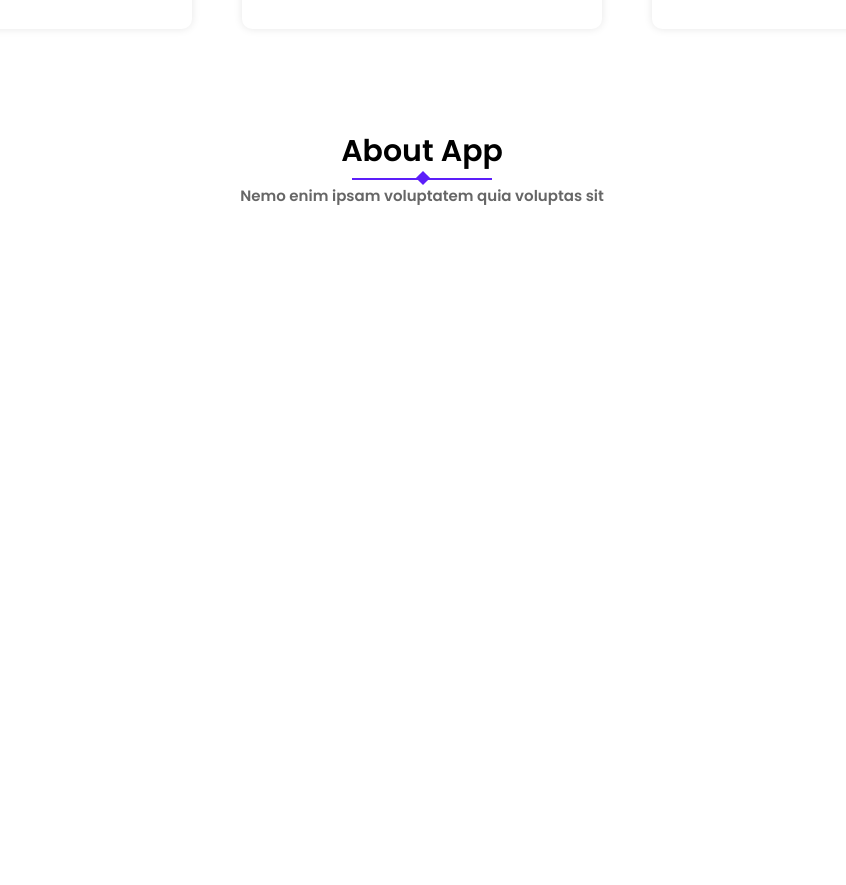
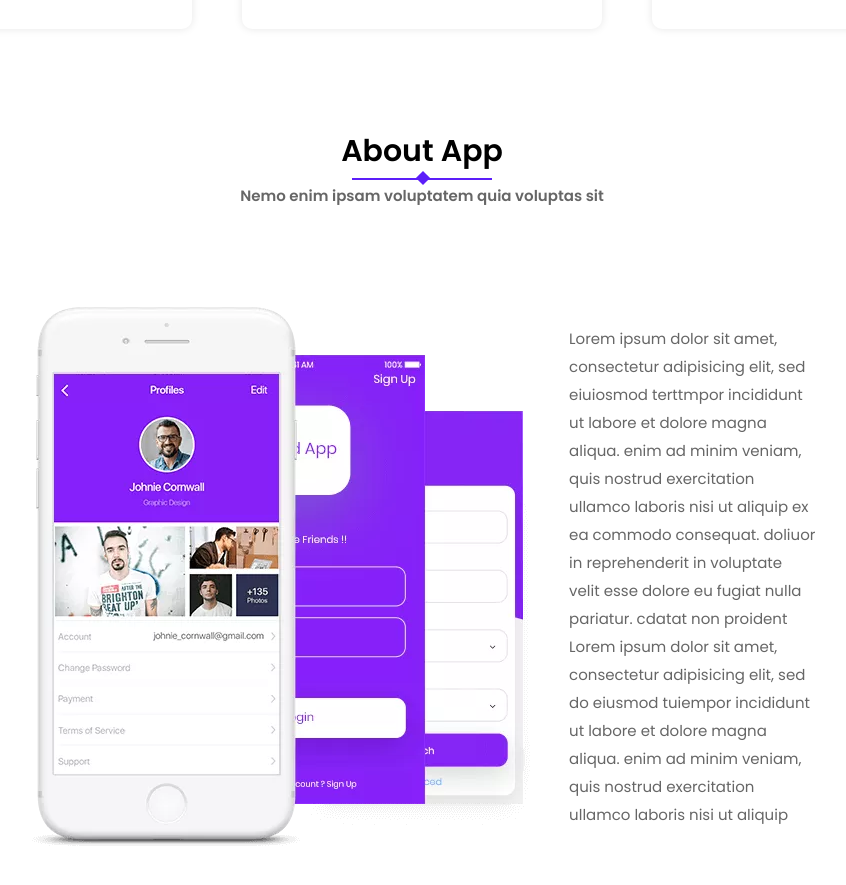
Before and after one commit to abbasalkabbi/zeed-app, a React (Create React App) app: page / in a window 1280 px wide. Shown: the part 960-1845 px from the top of the page, without its empty margins (218-1064 px from the left). Before the commit the page ends 1167 px from the top, so only its background shows below. Built offline with nearby package versions, Linux system fonts and the light colour scheme.

Commit message:
"Add  -> info-about"

```diff
--- a/src/App.scss
+++ b/src/App.scss
@@ -176,6 +176,9 @@
   // about-area
   .about-area {
     width: 100%;
+    display: flex;
+    flex-direction: column;
+    align-items: center;
     h2{
       font-size: 30px;
       font-family:'Poppins', sans-serif;
@@ -211,6 +214,23 @@
       font-weight: 600;
       text-align: center;
     }
+    // info-about
+    .info-about{
+      padding: 100px;
+      width: 80%;
+      display: flex;
+      flex-direction: row;
+      align-items: center;
+      justify-content: space-around;
+      p{
+        text-align: start;
+        width: 30%;
+        font-size: 15px;
+        font-weight: normal;
+        line-height: 28px;
+      }
+    }
+    // info-about End
   }
   // about-area End
 }
--- a/src/components/Home.js
+++ b/src/components/Home.js
@@ -2,6 +2,7 @@ import  slider_left_img from "../assets/slider-left-img.png"
 import service_img1 from "../assets/service-img1.png"
 import service_img2 from "../assets/service-img2.png"
 import service_img3 from "../assets/service-img3.png"
+import abt_left_img from "../assets/abt-left-img.png"
 function Home(){
     return(
         <div className="Home">
@@ -61,6 +62,18 @@ function Home(){
             <div className="about-area">
                 <h2>About App</h2>
                 <p>Nemo enim ipsam voluptatem quia voluptas sit</p>
+                {/* info-about */}
+                <div className="info-about">
+                    <img src={abt_left_img} alt="abt_left_img"/>
+                    <p>
+                    Lorem ipsum dolor sit amet, consectetur adipisicing elit, sed eiuiosmod terttmpor incididunt
+                    ut labore et dolore magna aliqua. enim ad minim veniam, quis nostrud exercitation ullamco laboris nisi ut aliquip
+                    ex ea commodo consequat. doliuor in reprehenderit in voluptate velit esse dolore eu fugiat nulla pariatur. cdatat non proident
+                    Lorem ipsum dolor sit amet, consectetur adipisicing elit, sed do eiusmod tuiempor incididunt ut labore et dolore magna aliqua. enim ad minim veniam,
+                    quis nostrud exercitation ullamco laboris nisi ut aliquip
+                    </p>
+                </div>
+                {/* info-about End */}
             </div>
             {/* about-area End */}
         </div>
```
Also changed, not shown: src/assets/abt-left-img.png (added).
